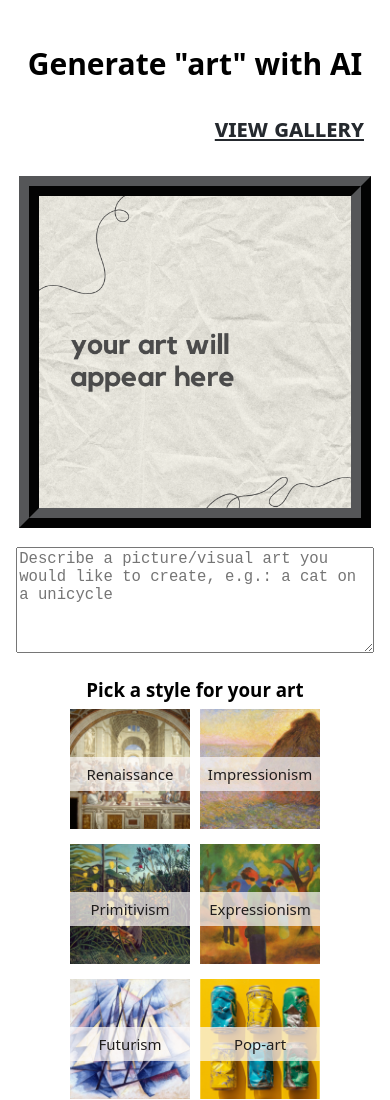
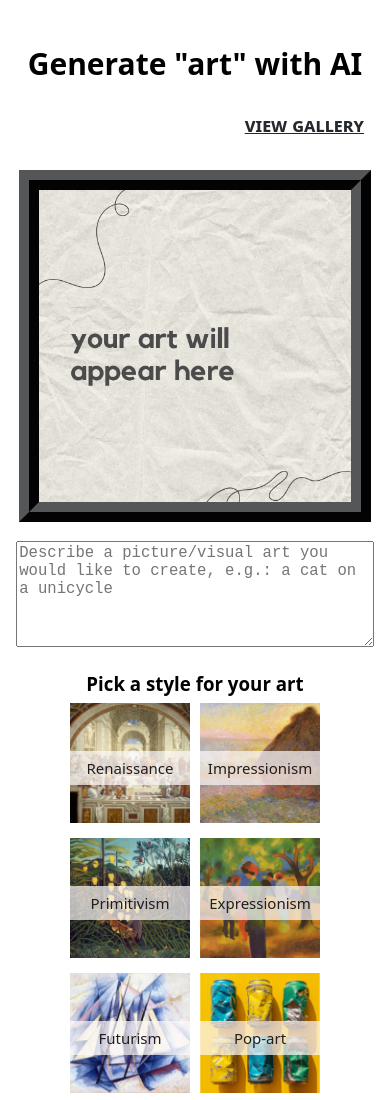
Before and after one commit to ofedchen/gererateAIArt, a plain HTML site: page frontend/index.html in a window 390 px wide. Shown: the top 1100 px of the page. Drawn offline with Linux system fonts and the light colour scheme.

Commit message:
more mobile styling

```diff
--- a/frontend/style.css
+++ b/frontend/style.css
@@ -352,9 +352,17 @@ button:active {
 }
 
 @media (max-width: 924px) {
+
+  nav a {
+  margin-right: 1rem;
+  font-size: 1.2em;
+}
+
   main {
     grid-template: 0.3fr 1.2fr / 1fr;
     justify-items: center;
+    padding-inline: 16px;
+    padding-right: 0;
   }
 
   textarea {
```
